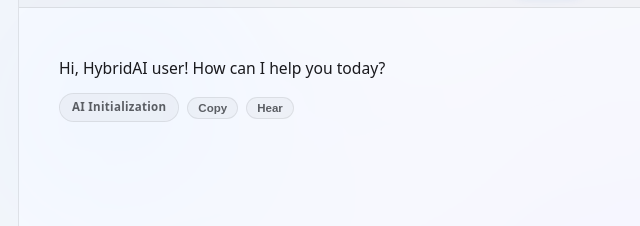
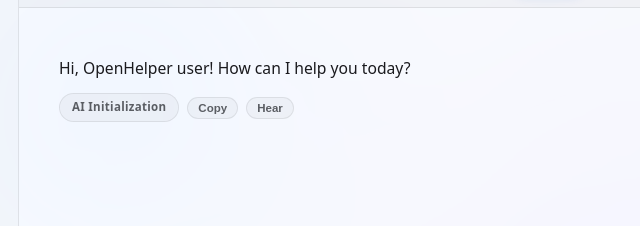
Before and after one commit to techambient/HybridAI, a plain HTML site: page chat.html in a window 1280 px wide. Shown: the part 196-422 px from the top of the page, 302-942 px from the left. Drawn offline with Linux system fonts and the light colour scheme.

Commit message:
Update greeting message for OpenHelper users

```diff
--- a/chat.html
+++ b/chat.html
@@ -782,7 +782,7 @@
     const systemGreetingHtml = `
         <div class="message bot">
             <div class="bot-content-wrapper">
-                <div class="bot-text-payload">Hi, HybridAI user! How can I help you today?</div>
+                <div class="bot-text-payload">Hi, OpenHelper user! How can I help you today?</div>
                 <div class="bot-meta-footer">
                     <span class="source-tag">AI Initialization</span>
                     <button class="copy-response-btn" onclick="copyResponseText(this)">Copy</button>
```
